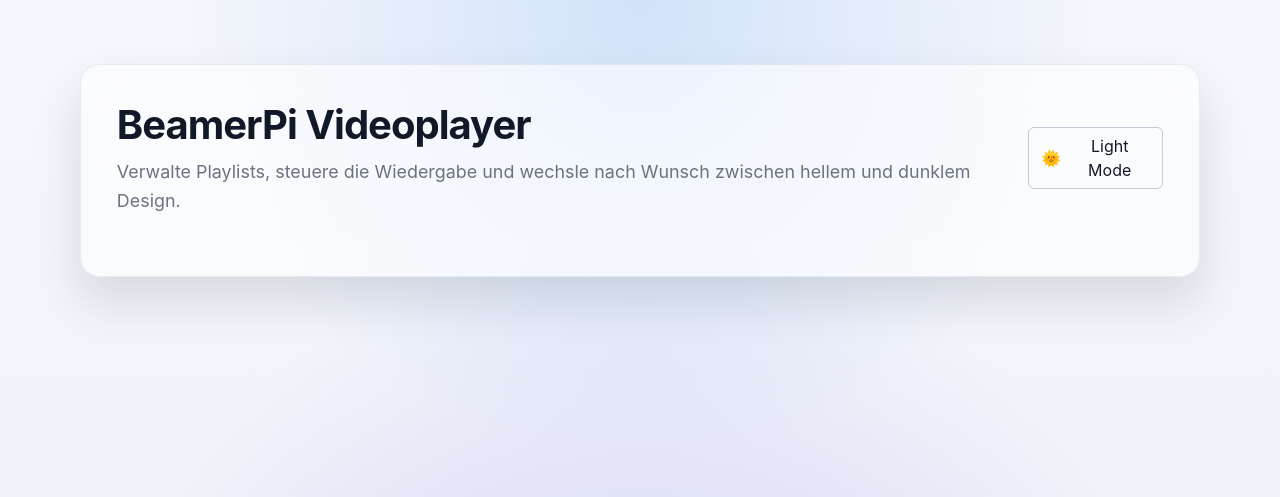
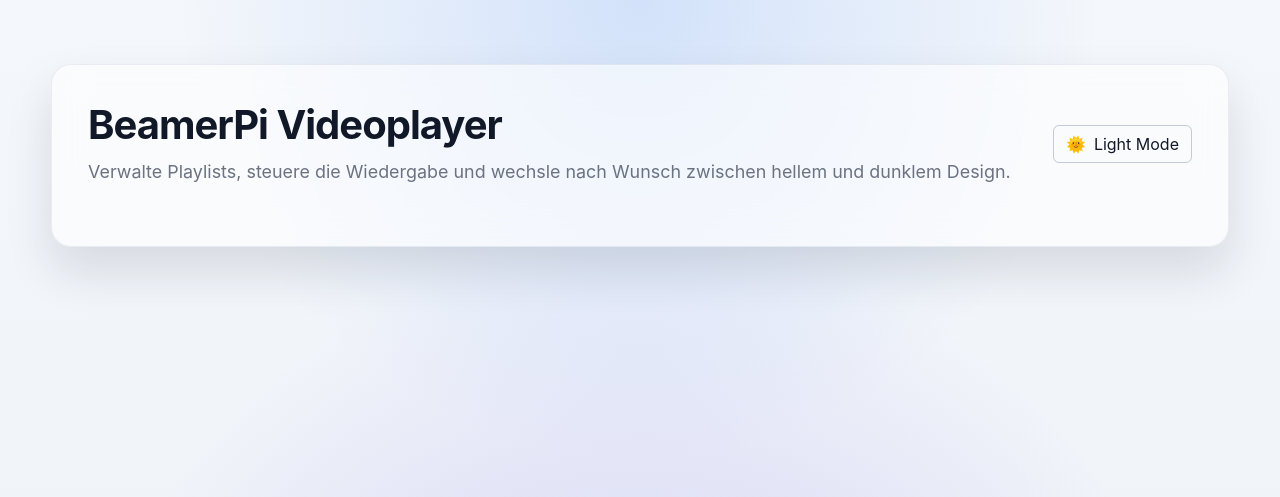
Before and after one commit to AntiHeld889/BeamerPi, a Python web app: template app/templates/base.html in a window 1280 px wide. Shown: the top 497 px of the page. Run offline with Jinja, Linux system fonts and the light colour scheme; the template is opened without the code that fills it, so the values that code supplies are empty.

Commit message:
Update base.html

```diff
--- a/app/templates/base.html
+++ b/app/templates/base.html
@@ -54,7 +54,7 @@
       }
 
       .container {
-        max-width: min(1680px, calc(100% - var(--container-inline-gap)));
+        max-width: none;
         margin-inline: auto;
         padding-inline: clamp(1.25rem, 4vw, 4rem);
       }
```
